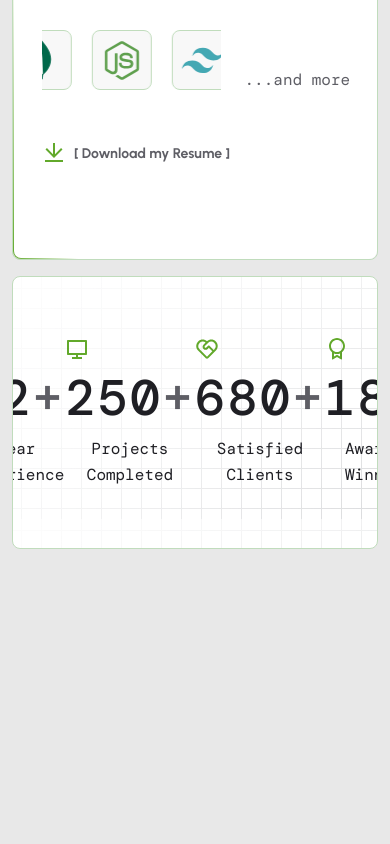
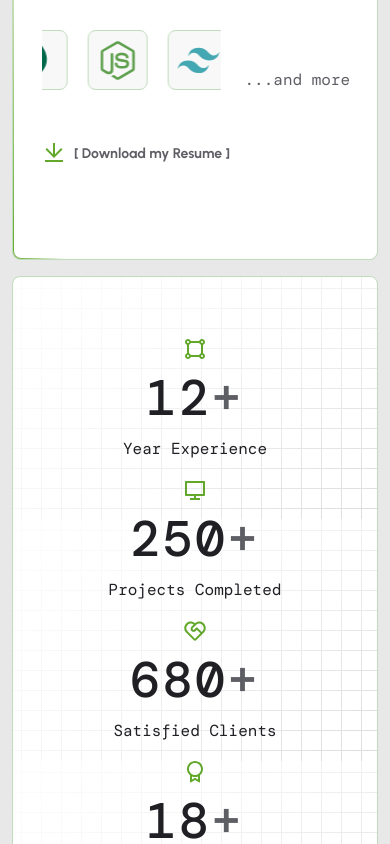
Before and after one commit to devrifaj/portfolio, a Next.js app: page / in a window 390 px wide. Shown: the part 1156-2000 px from the top of the page. Before the commit the page ends 1705 px from the top, so only its background shows below. Built offline with nearby package versions, Linux system fonts and the light colour scheme; a web font is replaced by a local one.

Commit message:
statistics responsive added

```diff
--- a/components/Statistics.tsx
+++ b/components/Statistics.tsx
@@ -4,13 +4,13 @@ import React from "react";
 const Statistics = () => {
   return (
     <section className="bg-bg-3 py-[60px] border border-border-1 rounded-lg relative overflow-hidden">
-        <div className="flex items-center lg:justify-around justify-center">
+        <div className="grid grid-cols-1 gap-4 md:gap-0 md:grid-cols-2 lg:grid-cols-4">
           {/* statistics items start */}
           {statistics.map(({ id, count, countTag, icon: Icon }) => (
-            <div key={id} className="lg:text-start text-center">
-              <div className="mx-auto">
+            <div key={id} className="flex-center">
+              <div className="flex-center flex-col lg:flex-none">
                 <Icon size={24} className="text-primary-2" />
-                <h2 className="text-neutral-300 font-medium text-[50px] my-0 tracking-wider flex-between">
+                <h2 className="text-neutral-300 font-medium text-[50px] my-0 tracking-wider">
                   <span className="text-neutral-0 ">{count}</span>
                   <span className="">+</span>
                 </h2>
--- a/package.json
+++ b/package.json
@@ -15,6 +15,7 @@
     "react": "^18",
     "react-dom": "^18",
     "react-fast-marquee": "^1.6.5",
+    "react-odometerjs": "^3.1.3",
     "swiper": "^11.1.14"
   },
   "devDependencies": {
```
Also changed, not shown: 1 other file (tests, documents, lock files or other folders).
